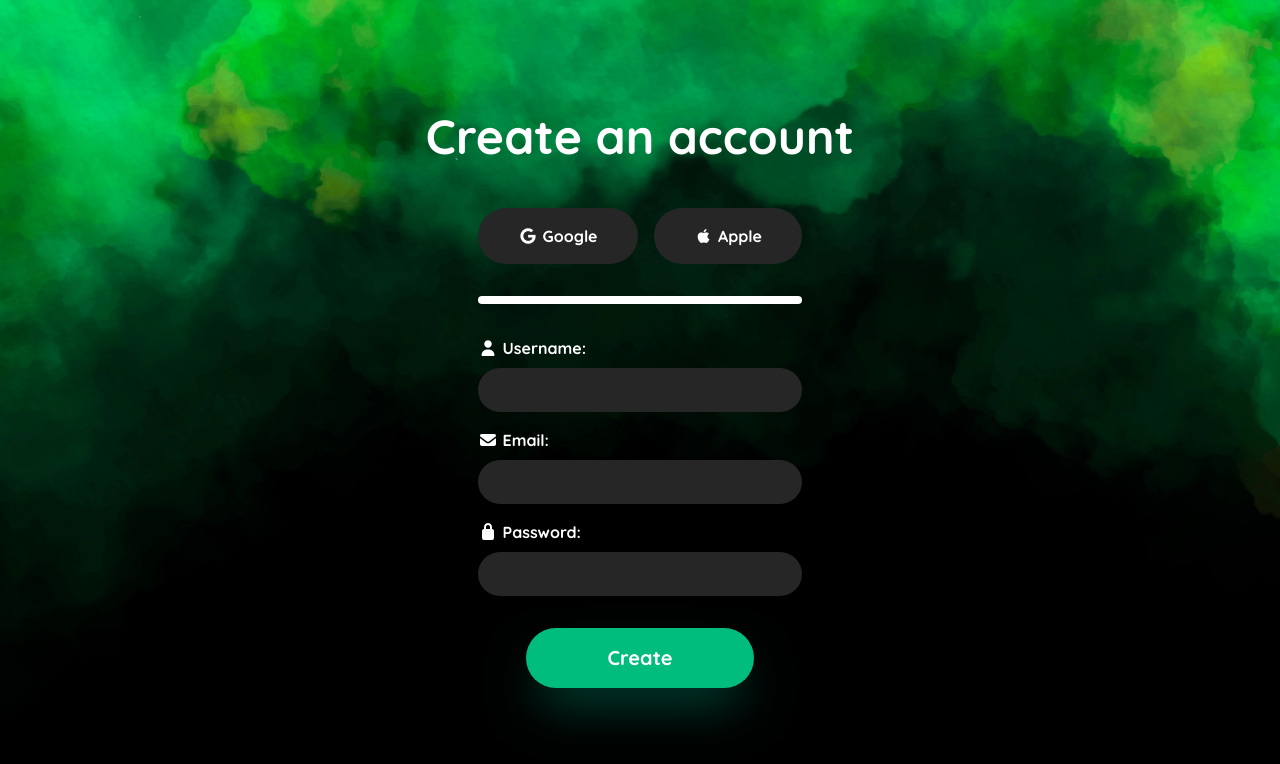
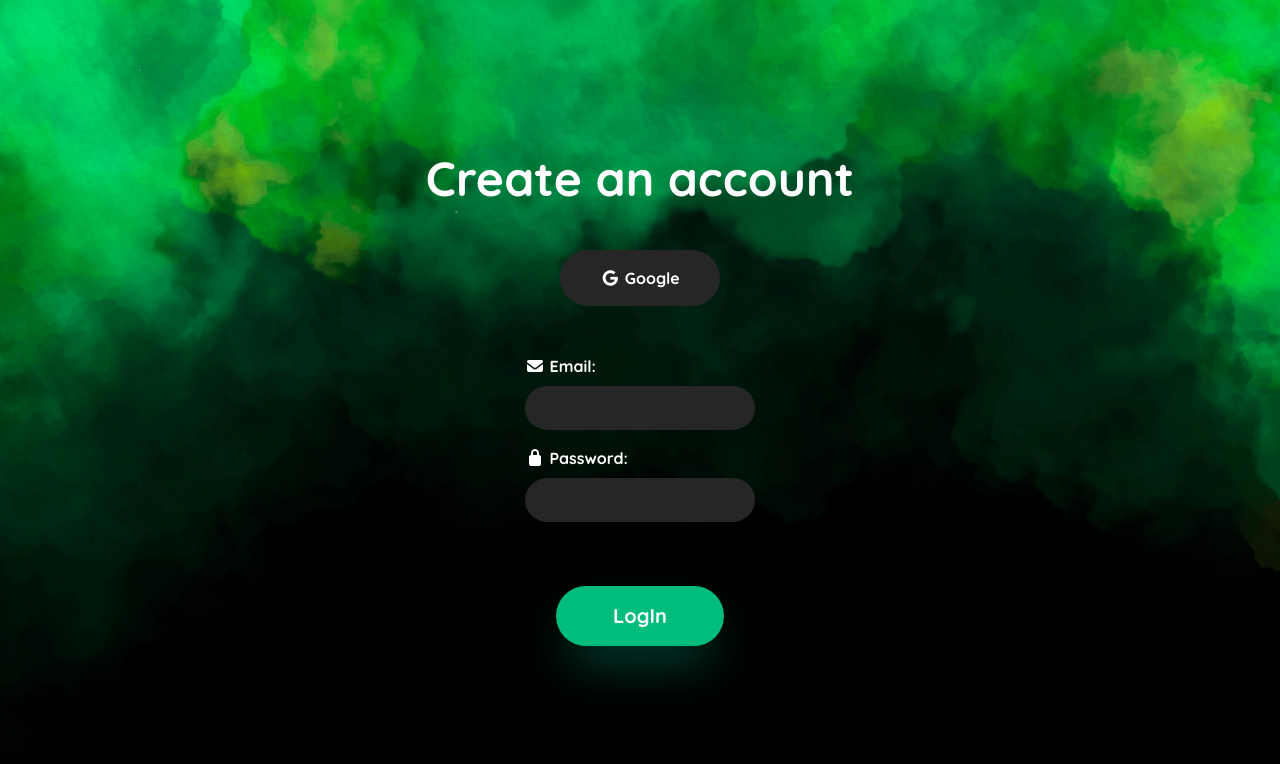
Before and after one commit to lfenderico-dev/OpenSign, a Vue app in the folder OpenSignFrontend/: page /LogIn in a window 1280 px wide. Shown: the top 764 px of the page. Built offline with nearby package versions, Linux system fonts and the light colour scheme.

Commit message:
Added firebase authentication system

```diff
--- a/OpenSignFrontend/src/components/AuthenticationComp.vue
+++ /dev/null
@@ -1,41 +0,0 @@
-<template>
-  <div class="bg-transparent flex flex-col gap-4 w-[100%] ">
-    <div class="flex flex-row gap-4 justify-center">
-      <button class="text-white bg-neutral-800 px-10 py-4 rounded-full font-bold hover:transition hover:-translate-y-4 active:translate-y-0"><i class="fa-brands fa-google flex items-center justify-center"></i> Google</button>
-      <button class="text-white bg-neutral-800 px-10 py-4 rounded-full font-bold hover:transition hover:-translate-y-4 active:translate-y-0"><i class="fa-brands fa-apple flex items-center justify-center"></i> Apple</button>
-    </div>
-
-<hr class="mx-auto w-full h-2 bg-white border-0 rounded-sm my-4">
-
-    <div class="flex justify-center flex-col gap-4">
-      <div class="flex flex-col gap-2">
-        <label class="text-white font-bold" for="username"><i class="fa-solid fa-user text-white"></i> Username: </label>
-        <input type="text" class="text-emerald-500 bg-neutral-800 rounded-full text-xl p-2 focus:outline-0" name="username" id="username">
-      </div>
-
-            <div class="flex flex-col gap-2">
-        <label class="text-white font-bold" for="email"><i class="fa-solid fa-envelope text-white"></i> Email: </label>
-        <input type="email" class="text-emerald-500 bg-neutral-800 rounded-full text-xl p-2 focus:outline-0" name="email" id="emaiò">
-      </div>
-
-      <div class="flex flex-col gap-2">
-        <label class="text-white font-bold" for="password"><i class="fa-solid fa-lock text-white"></i> Password: </label>
-        <input type="password" class="text-emerald-500 bg-neutral-800 rounded-full text-xl p-2 focus:outline-0" name="password" id="password">
-      </div>
-
-      <button class="text-xl mx-auto block my-4 px-[25%] py-4 rounded-full font-bold bg-emerald-500 text-white shadow-2xl shadow-emerald-900 hover:transition hover:-translate-y-4 active:translate-y-0">{{ buttonMessage }}</button>
-    </div>
-  </div>
-</template>
-
-<script setup lang="ts">
-import { defineProps } from 'vue';
-
-defineProps<{
-  buttonMessage: string
-}>();
-</script>
-
-<style scoped>
-
-</style>
--- a/OpenSignFrontend/src/main.ts
+++ b/OpenSignFrontend/src/main.ts
@@ -1,6 +1,25 @@
 import { createApp } from 'vue'
 import App from './App.vue'
 import router from './router'
+
+// Import the functions you need from the SDKs you need
+import { initializeApp } from "firebase/app";
+// TODO: Add SDKs for Firebase products that you want to use
+// https://firebase.google.com/docs/web/setup#available-libraries
+
+// Your web app's Firebase configuration
+// For Firebase JS SDK v7.20.0 and later, measurementId is optional
+const firebaseConfig = {
+  apiKey: "AIzaSyCN-ZGko7jY27d0F7n8bhl2ek09dhXSrA4",
+  authDomain: "opensign-fe349.firebaseapp.com",
+  projectId: "opensign-fe349",
+  storageBucket: "opensign-fe349.firebasestorage.app",
+  messagingSenderId: "167746369480",
+  appId: "1:167746369480:web:9a07e45a1483f8312572fd",
+  measurementId: "G-G31CB748KV"
+};
+
+ initializeApp(firebaseConfig);
 
 const app = createApp(App)
 
--- a/OpenSignFrontend/src/router/index.ts
+++ b/OpenSignFrontend/src/router/index.ts
@@ -1,7 +1,9 @@
 import HeroSection from '@/view/HeroSection.vue'
 import LogInSection from '@/view/LogInSection.vue'
 import SignUpSection from '@/view/SignUpSection.vue'
+import DashboardSection from '@/view/DashboardSection.vue'
 import { createRouter, createWebHistory } from 'vue-router'
+import {getAuth, onAuthStateChanged} from "firebase/auth"
 
 const router = createRouter({
   history: createWebHistory(import.meta.env.BASE_URL),
@@ -21,7 +23,43 @@ const router = createRouter({
       name: 'SignUpSection',
       component: SignUpSection
     },
+    {
+      path: '/Dashboard',
+      name: 'DashboardSection',
+      component: DashboardSection,
+
+      meta: {
+        requiresAuth: true,
+      }
+    },
   ],
 })
 
+const getCurrentUser = () => {
+  return new Promise((resolve, reject)=>{
+    const removeListener = onAuthStateChanged(
+      getAuth(),
+      (user) => {
+        removeListener();
+        resolve(user);
+      },
+      reject
+    );
+  });
+}
+
+router.beforeEach(async(to, from, next) => {
+  if (to.matched.some((record)=> record.meta.requiresAuth)){
+    if (await getCurrentUser){
+      next();
+    } else{
+      alert("Access denied");
+      next('/');
+    }
+  } else{
+    next();
+  }
+});
+
+
 export default router
--- /dev/null
+++ b/OpenSignFrontend/src/view/DashboardSection.vue
@@ -0,0 +1,13 @@
+<template>
+  <div>
+
+  </div>
+</template>
+
+<script setup lang="ts">
+
+</script>
+
+<style scoped>
+
+</style>
--- a/OpenSignFrontend/src/view/LogInSection.vue
+++ b/OpenSignFrontend/src/view/LogInSection.vue
@@ -1,12 +1,74 @@
 <template>
-  <div class="bg-[url(@/assets/photo/AuthBg.webp)] bg-cover bg-bottom min-h-screen flex flex-col justify-center items-center">
+
+  <div class="bg-[url(@/assets/photo/AuthBg.webp)] bg-cover bg-top min-h-screen flex flex-col justify-center items-center">
     <h1 class="text-white mx-auto text-center pt-4 text-5xl font-bold pb-12">Create an account</h1>
-    <div class="flex justify-center items-center"><AuthenticationComp buttonMessage="Create"/></div>
+    <div class="flex flex-row gap-4 justify-center">
+      <button @click="loginWithGoogle" class="text-white bg-neutral-800 px-10 py-4 mb-12 rounded-full font-bold hover:transition hover:-translate-y-4 active:translate-y-0"><i class="fa-brands fa-google flex items-center justify-center"></i> Google</button>
+    </div>
+
+    <div class="flex justify-center flex-col gap-4">
+      <div class="flex flex-col gap-2">
+        <label class="text-white font-bold" for="email"><i class="fa-solid fa-envelope text-white"></i> Email: </label>
+        <input v-model="email"  type="email" class="text-emerald-500 bg-neutral-800 rounded-full text-xl p-2 focus:outline-0" name="email" id="emaiò">
+      </div>
+
+      <div class="flex flex-col gap-2">
+        <label class="text-white font-bold" for="password"><i class="fa-solid fa-lock text-white"></i> Password: </label>
+        <input v-model="password"  type="password" class="text-emerald-500 bg-neutral-800 rounded-full text-xl p-2 focus:outline-0" name="password" id="password">
+      </div>
+
+      <div class="text-white flex justify-center text-lg mt-4">{{ errorMessage }}</div>
+
+      <button @click="login" class="text-xl mx-auto block my-4 px-[25%] py-4 rounded-full font-bold bg-emerald-500 text-white shadow-2xl shadow-emerald-900 hover:transition hover:-translate-y-4 active:translate-y-0">LogIn</button>
+    </div>
   </div>
 </template>
 
 <script setup lang="ts">
-import AuthenticationComp from '@/components/AuthenticationComp.vue';
+import { ref } from 'vue';
+import {getAuth, createUserWithEmailAndPassword, GoogleAuthProvider, signInWithPopup} from "firebase/auth"
+import { useRouter } from 'vue-router';
+
+
+const email = ref()
+const password = ref()
+const router = useRouter()
+const errorMessage = ref()
+
+const auth = getAuth()
+const login = () => {
+  createUserWithEmailAndPassword(auth, email.value, password.value)
+  .then(() => {
+    console.log('Successfully logged in!')
+    console.log(auth.currentUser)
+    router.push('/Dashboard')
+  })
+  .catch((error)=>{
+    console.log(error.code);
+    switch(error.code){
+      case "auth/email-already-in-use":
+        errorMessage.value = 'Email already in use';
+        break;
+      default:
+        errorMessage.value = 'Something went wrong';
+        break;
+    }
+  });
+}
+
+const loginWithGoogle = () => {
+  const provider = new GoogleAuthProvider();
+  signInWithPopup(getAuth(), provider)
+    .then((result)=>{
+      console.log(result.user);
+      router.push('/Dashboard');
+    })
+    .catch((error)=>{
+      console.log(error.code)
+      alert('authentication failed')
+    })
+}
+
 </script>
 
 <style scoped>
--- a/OpenSignFrontend/src/view/SignUpSection.vue
+++ b/OpenSignFrontend/src/view/SignUpSection.vue
@@ -1,12 +1,73 @@
 <template>
+
   <div class="bg-[url(@/assets/photo/AuthBg.webp)] bg-cover bg-top min-h-screen flex flex-col justify-center items-center">
     <h1 class="text-white mx-auto text-center pt-4 text-5xl font-bold pb-12">Welcome back!</h1>
-    <div class="flex justify-center items-center"><AuthenticationComp buttonMessage="Join"/></div>
+    <div class="flex flex-row gap-4 justify-center">
+      <button @click="loginWithGoogle" class="text-white bg-neutral-800 px-10 py-4 mb-12 rounded-full font-bold hover:transition hover:-translate-y-4 active:translate-y-0"><i class="fa-brands fa-google flex items-center justify-center"></i> Google</button>
+    </div>
+
+    <div class="flex justify-center flex-col gap-4">
+      <div class="flex flex-col gap-2">
+        <label class="text-white font-bold" for="email"><i class="fa-solid fa-envelope text-white"></i> Email: </label>
+        <input v-model="email"  type="email" class="text-emerald-500 bg-neutral-800 rounded-full text-xl p-2 focus:outline-0" name="email" id="emaiò">
+      </div>
+
+      <div class="flex flex-col gap-2">
+        <label class="text-white font-bold" for="password"><i class="fa-solid fa-lock text-white"></i> Password: </label>
+        <input v-model="password"  type="password" class="text-emerald-500 bg-neutral-800 rounded-full text-xl p-2 focus:outline-0" name="password" id="password">
+      </div>
+
+      <div class="text-white flex justify-center text-lg mt-4">{{ errorMessage }}</div>
+
+      <button @click="login" class="text-xl mx-auto block my-4 px-[25%] py-4 rounded-full font-bold bg-emerald-500 text-white shadow-2xl shadow-emerald-900 hover:transition hover:-translate-y-4 active:translate-y-0">Enter</button>
+    </div>
   </div>
 </template>
 
 <script setup lang="ts">
-import AuthenticationComp from '@/components/AuthenticationComp.vue';
+import { ref } from 'vue';
+import {getAuth, signInWithEmailAndPassword, GoogleAuthProvider, signInWithPopup} from "firebase/auth"
+import { useRouter } from 'vue-router';
+
+
+const email = ref()
+const password = ref()
+const router = useRouter()
+const errorMessage = ref()
+
+const auth = getAuth()
+const login = () => {
+  signInWithEmailAndPassword(auth, email.value, password.value)
+  .then(() => {
+    console.log('Successfully signed up!')
+    console.log(auth.currentUser)
+    router.push('/Dashboard')
+  })
+  .catch((error)=>{
+    console.log(error.code);
+    switch(error.code){
+      case "auth/invalid-email":
+        errorMessage.value = 'Invalid email';
+        break;
+      default:
+        errorMessage.value = 'Email or password was incorrect';
+        break;
+    }
+  });
+}
+
+const loginWithGoogle = () => {
+  const provider = new GoogleAuthProvider();
+  signInWithPopup(getAuth(), provider)
+    .then((result)=>{
+      console.log(result.user);
+      router.push('/Dashboard');
+    })
+    .catch((error)=>{
+      console.log(error.code)
+      alert('authentication failed')
+    })
+}
 </script>
 
 <style scoped>
--- /dev/null
+++ b/package.json
@@ -0,0 +1,5 @@
+{
+  "dependencies": {
+    "firebase": "^12.1.0"
+  }
+}
```
Also changed, not shown: 1 other file (tests, documents, lock files or other folders).
